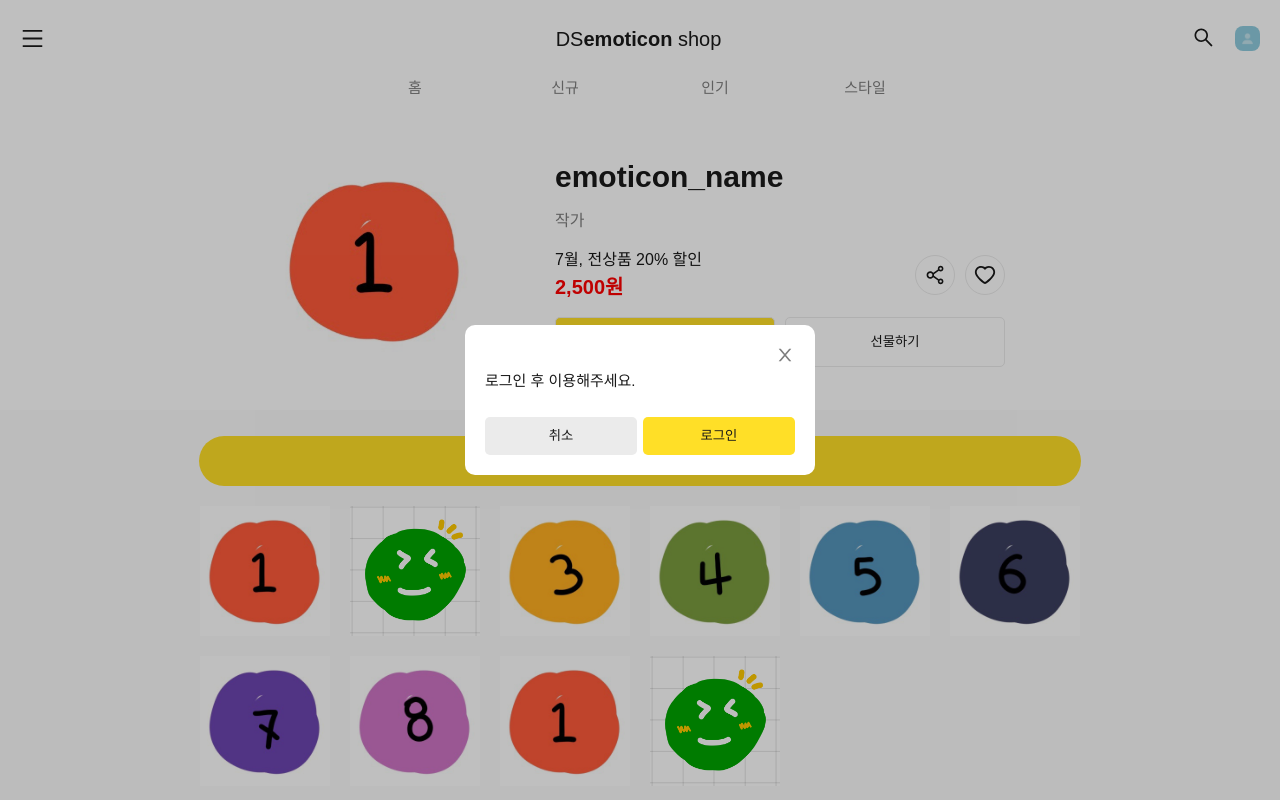
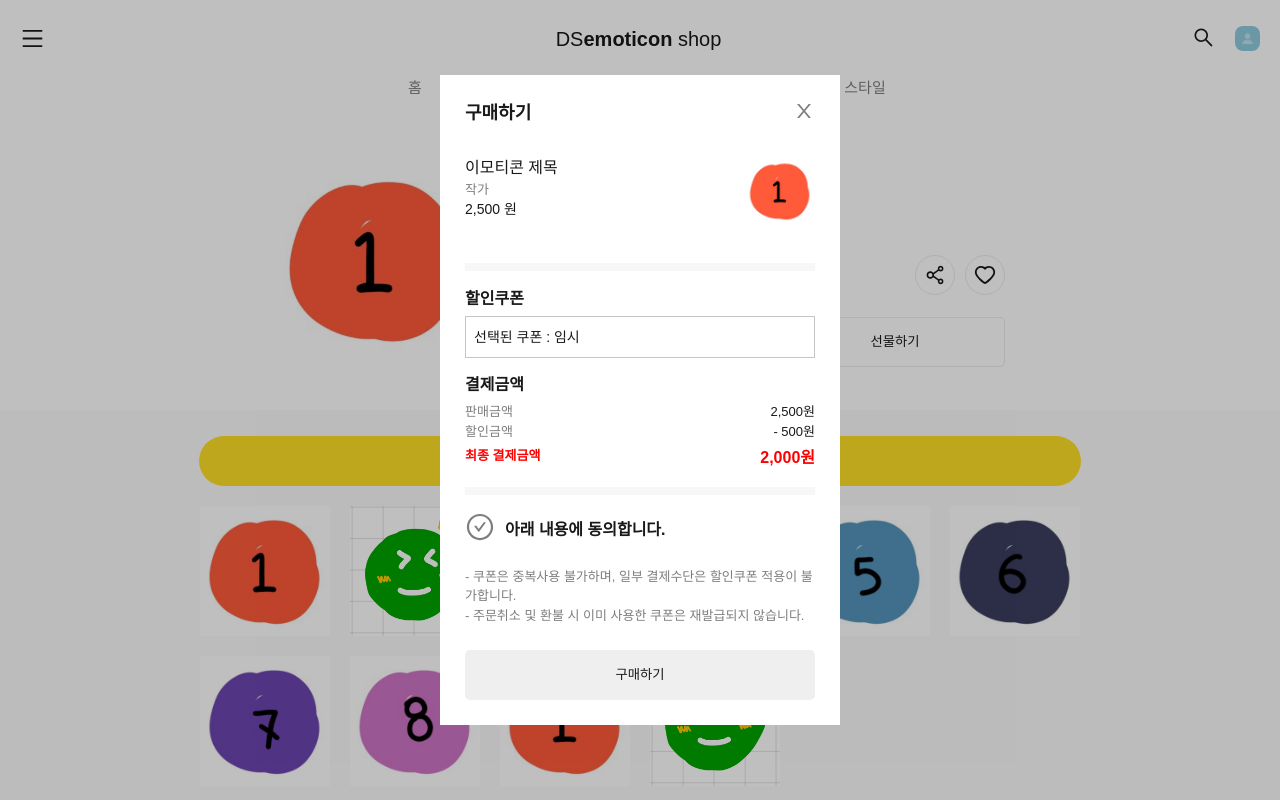
Before and after one commit to IT-dda/DSEmoticonShop-Front, a React (Create React App) app: page /t/emoticon_name in a window 1280 px wide. Both pictures are taken after a click on the button "구매하기". Shown: the top 800 px of the page. Built offline with nearby package versions, Linux system fonts and the light colour scheme.

Commit message:
BuyModal, LoginModal 추가

```diff
--- /dev/null
+++ b/src/components/item/BuyModal.js
@@ -0,0 +1,267 @@
+import React, { useState } from 'react';
+import styled from 'styled-components';
+import {
+  AiOutlineClose,
+  AiFillCheckCircle,
+  AiOutlineCheckCircle,
+} from 'react-icons/ai';
+
+const BuyModalBlock = styled.div`
+  width: 400px;
+  height: 650px;
+  background-color: white;
+  padding: 25px;
+  display: flex;
+  flex-direction: column;
+  justify-content: space-between;
+
+  .title {
+    display: flex;
+    justify-content: space-between;
+  }
+  .buyTitle {
+    font-size: 18px;
+    font-weight: bold;
+  }
+
+  .closeIcon {
+    width: 22px;
+    height: 22px;
+    color: #7e7e7e;
+    cursor: pointer;
+  }
+
+  .emoticon {
+    display: flex;
+    justify-content: space-between;
+    margin: 20px 0px;
+
+    .infoBox {
+      display: flex;
+      flex-direction: column;
+
+      .author {
+        font-size: 13px;
+        color: #7e7e7e;
+      }
+
+      .price {
+        font-size: 14px;
+      }
+    }
+
+    img {
+      width: 70px;
+      height: 70px;
+    }
+  }
+
+  hr {
+    border: 0;
+    width: 100%;
+    height: 8px;
+    background: #f7f7f7;
+  }
+
+  .subTitle {
+    font-size: 16px;
+    font-weight: bold;
+  }
+
+  .coupon {
+    .subTitle {
+      margin-bottom: 5px;
+    }
+
+    .selectCoupon {
+      border: 1px solid #c5c5c5;
+      height: 42px;
+      cursor: pointer;
+      display: flex;
+      align-items: center;
+      padding-left: 8px;
+      font-size: 14px;
+    }
+  }
+
+  .listBox {
+    position: fixed;
+    z-index: 30;
+    background-color: white;
+    border: 1px solid #c5c5c5;
+    border-top: 0;
+    width: 350px;
+    border-collapse: collapse;
+
+    .couponList {
+      height: 42px;
+      display: flex;
+      align-items: center;
+      padding-left: 8px;
+      font-size: 14px;
+      &:hover {
+        background-color: #f7f7f7;
+      }
+    }
+  }
+
+  .paymentBox {
+    .payPrice {
+      margin-top: 15px;
+    }
+    .subPaymentBox {
+      font-size: 13px;
+
+      .payTitle {
+        color: #7e7e7e;
+      }
+    }
+
+    .finalPrice {
+      color: red;
+      font-weight: bold;
+      margin-top: 5px;
+      .payTitle {
+        font-size: 13px;
+      }
+    }
+
+    .subPaymentBox,
+    .finalPrice {
+      display: flex;
+      justify-content: space-between;
+    }
+  }
+
+  .checkBox {
+    display: flex;
+    align-items: flex-end;
+    cursor: pointer;
+    .checkIcon {
+      width: 30px;
+      height: 30px;
+      margin-right: 10px;
+      color: #7e7e7e;
+    }
+    .checked {
+      color: #ffdf27;
+    }
+  }
+
+  ul {
+    padding: 0;
+  }
+  .description {
+    font-size: 13px;
+    color: #7e7e7e;
+  }
+
+  button {
+    width: 100%;
+    height: 50px;
+    border: 0;
+    border-radius: 5px;
+  }
+  .agreeBtn {
+    background-color: #ffdf27;
+    cursor: pointer;
+  }
+`;
+
+const BuyModal = ({ onBuyClose, isPresent }) => {
+  const [list, setList] = useState(false);
+  const [agree, setAgree] = useState(false);
+
+  const onlistClick = () => {
+    if (list) {
+      setList(false);
+    } else {
+      setList(true);
+    }
+  };
+
+  const onAgreeClick = () => {
+    if (agree) {
+      setAgree(false);
+    } else {
+      setAgree(true);
+    }
+  };
+
+  return (
+    <BuyModalBlock>
+      <div className="title">
+        <span className="buyTitle">{isPresent ? '선물하기' : '구매하기'}</span>
+        <AiOutlineClose
+          className="closeIcon"
+          onClick={onBuyClose}
+        ></AiOutlineClose>
+      </div>
+      <div className="emoticon">
+        <div className="infoBox">
+          <span className="title">이모티콘 제목</span>
+          <span className="author">작가</span>
+          <span className="price">2,500 원</span>
+        </div>
+        <img src="/image/emoticon1.png" alt="emoticon1" />
+      </div>
+      <hr />
+      <div className="paymentBox">
+        <div className="coupon">
+          <div className="subTitle">할인쿠폰</div>
+          <div className="couponBox">
+            <div className="selectCoupon" onClick={onlistClick}>
+              선택된 쿠폰 : 임시
+            </div>
+            {list && (
+              <div className="listBox">
+                <div className="couponList" onClick={onlistClick}>
+                  쿠폰 선택 안함
+                </div>
+                <div className="couponList" onClick={onlistClick}>
+                  7월, 전상품 20% 할인 (20%)
+                </div>
+              </div>
+            )}
+          </div>
+          <div className="subTitle payPrice">결제금액</div>
+          <div className="subPaymentBox">
+            <span className="payTitle">판매금액</span>
+            <span>2,500원</span>
+          </div>
+          <div className="subPaymentBox">
+            <span className="payTitle">할인금액</span>
+            <span>- 500원</span>
+          </div>
+          <div className="finalPrice">
+            <span className="payTitle">최종 결제금액</span>
+            <span>2,000원</span>
+          </div>
+        </div>
+      </div>
+      <hr />
+      <div className="checkBox" onClick={onAgreeClick}>
+        {agree ? (
+          <AiFillCheckCircle className="checkIcon checked"></AiFillCheckCircle>
+        ) : (
+          <AiOutlineCheckCircle className="checkIcon"></AiOutlineCheckCircle>
+        )}
+        <span className="subTitle">아래 내용에 동의합니다.</span>
+      </div>
+      <ul>
+        <li className="description">
+          - 쿠폰은 중복사용 불가하며, 일부 결제수단은 할인쿠폰 적용이
+          불가합니다.
+        </li>
+        <li className="description">
+          - 주문취소 및 환불 시 이미 사용한 쿠폰은 재발급되지 않습니다.
+        </li>
+      </ul>
+      <button className={agree ? 'agreeBtn' : ''}>
+        {isPresent ? '선물하기' : '구매하기'}
+      </button>
+    </BuyModalBlock>
+  );
+};
+
+export default BuyModal;
--- a/src/components/item/ItemTop.js
+++ b/src/components/item/ItemTop.js
@@ -89,7 +89,7 @@ const ItemDescription = styled.div`
   }
 `;
 
-const ItemTop = ({ name, onLoginOpen }) => {
+const ItemTop = ({ name, onBuyOpen, onPresentOpen }) => {
   return (
     <ItemTitleBox>
       <img className="representImg" src="/image/emoticon1.png" alt="emoticon" />
@@ -109,10 +109,12 @@ const ItemTop = ({ name, onLoginOpen }) => {
           </div>
         </div>
         <div className="buttonBox">
-          <button className="purchase" onClick={onLoginOpen}>
+          <button className="purchase" onClick={onBuyOpen}>
             구매하기
           </button>
-          <button className="present">선물하기</button>
+          <button className="present" onClick={onPresentOpen}>
+            선물하기
+          </button>
         </div>
       </ItemDescription>
     </ItemTitleBox>
--- /dev/null
+++ b/src/components/item/LoginModal.js
@@ -0,0 +1,85 @@
+import React from 'react';
+import styled from 'styled-components';
+import { Link } from 'react-router-dom';
+import { AiOutlineClose } from 'react-icons/ai';
+
+const LoginModalBlock = styled.div`
+  width: 350px;
+  height: 150px;
+  background-color: white;
+  padding: 20px;
+  border-radius: 10px;
+  display: flex;
+  flex-direction: column;
+  justify-content: space-between;
+
+  .closeBlock {
+    display: flex;
+    justify-content: flex-end;
+    .closeIcon {
+      width: 20px;
+      height: 20px;
+      color: #7e7e7e;
+      cursor: pointer;
+    }
+  }
+
+  .loginText {
+    font-size: 15px;
+    margin-top: 5px;
+  }
+
+  .buttonBox {
+    display: flex;
+    justify-content: space-between;
+    button {
+      width: 152px;
+      height: 38px;
+      border: none;
+      border-radius: 5px;
+      cursor: pointer;
+      font-size: 14px;
+    }
+    .closeBtn {
+      background: #ebebeb;
+    }
+    .closeBtn:hover {
+      background: #dfdfdf;
+    }
+  }
+`;
+
+const LoginLink = styled(Link)`
+  width: 152px;
+  height: 38px;
+  font-size: 14px;
+  display: flex;
+  justify-content: center;
+  align-items: center;
+  border: none;
+  border-radius: 5px;
+  background: #ffdf27;
+  &:hover {
+    background: #f1d221;
+  }
+`;
+const LoginModal = ({ onClickClose }) => {
+  return (
+    <LoginModalBlock>
+      <div className="closeAndText">
+        <div className="closeBlock" onClick={onClickClose}>
+          <AiOutlineClose className="closeIcon"></AiOutlineClose>
+        </div>
+        <div className="loginText">로그인 후 이용해주세요.</div>
+      </div>
+      <div className="buttonBox">
+        <button className="closeBtn" onClick={onClickClose}>
+          취소
+        </button>
+        <LoginLink to="/login">로그인</LoginLink>
+      </div>
+    </LoginModalBlock>
+  );
+};
+
+export default LoginModal;
--- a/src/pages/ItemPage.js
+++ b/src/pages/ItemPage.js
@@ -4,7 +4,8 @@ import ItemTop from '../components/item/ItemTop';
 import ItemBody from '../components/item/ItemBody';
 import ItemBottom from '../components/item/ItemBottom';
 import Header from '../components/common/Header';
-import { AiOutlineClose } from 'react-icons/ai';
+import BuyModal from '../components/item/BuyModal';
+import LoginModal from '../components/item/LoginModal';
 
 const Wrapper = styled.div`
   display: flex;
@@ -24,93 +25,58 @@ const FullScreen = styled.div`
   justify-content: center;
   align-items: center;
 `;
-const LoginModalBlock = styled.div`
-  width: 350px;
-  height: 150px;
-  background-color: white;
-  padding: 20px;
-  border-radius: 10px;
-  display: flex;
-  flex-direction: column;
-  justify-content: space-between;
-
-  .closeBlock {
-    display: flex;
-    justify-content: flex-end;
-    .closeIcon {
-      width: 20px;
-      height: 20px;
-      color: #7e7e7e;
-      cursor: pointer;
-    }
-  }
-
-  .loginText {
-    font-size: 15px;
-    margin-top: 5px;
-  }
-
-  .buttonBox {
-    display: flex;
-    justify-content: space-between;
-    button {
-      width: 152px;
-      height: 38px;
-      border: none;
-      border-radius: 5px;
-      cursor: pointer;
-    }
-    .loginBtn {
-      background: #ffdf27;
-    }
-    .loginBtn:hover {
-      background: #f1d221;
-    }
-    .closeBtn {
-      background: #ebebeb;
-    }
-    .closeBtn:hover {
-      background: #dfdfdf;
-    }
-  }
-`;
 
 const ItemPage = ({ match }) => {
   const { emoticon_name } = match.params;
   const [loginOpen, setLoginOpen] = useState(false);
+  const [buyOpen, setBuyOpen] = useState(false);
+  const [presentOpen, setPresentOpen] = useState(false);
 
   const onClickClose = () => {
     setLoginOpen(false);
   };
 
-  const onLoginOpen = () => {
+  const onBuyOpen = () => {
     setLoginOpen(true);
+    setBuyOpen(true);
+  };
+
+  const onPresentOpen = () => {
+    setLoginOpen(true);
+    setPresentOpen(true);
+  };
+
+  const onBuyClose = () => {
+    setBuyOpen(false);
+    setPresentOpen(false);
   };
 
   return (
     <>
       <Header />
       <Wrapper>
-        <ItemTop name={emoticon_name} onLoginOpen={onLoginOpen} />
+        <ItemTop
+          name={emoticon_name}
+          onBuyOpen={onBuyOpen}
+          onPresentOpen={onPresentOpen}
+        />
         <ItemBody />
         <ItemBottom />
       </Wrapper>
-      {loginOpen && (
+      {/* TODO : 로그인 중인지 여부를 파악하여 로그인 창, 구매 창 중 하나를 열어야 한다. */}
+      {false && loginOpen && (
         <FullScreen>
-          <LoginModalBlock>
-            <div className="closeAndText">
-              <div className="closeBlock" onClick={onClickClose}>
-                <AiOutlineClose className="closeIcon"></AiOutlineClose>
-              </div>
-              <div className="loginText">로그인 후 이용해주세요.</div>
-            </div>
-            <div className="buttonBox">
-              <button className="closeBtn" onClick={onClickClose}>
-                취소
-              </button>
-              <button className="loginBtn">로그인</button>
-            </div>
-          </LoginModalBlock>
+          <LoginModal onClickClose={onClickClose} />
+        </FullScreen>
+      )}
+      {buyOpen && (
+        <FullScreen>
+          <BuyModal onBuyClose={onBuyClose} />
+        </FullScreen>
+      )}
+      {presentOpen && (
+        <FullScreen>
+          <BuyModal onBuyClose={onBuyClose} isPresent={true} />
         </FullScreen>
       )}
     </>
```
